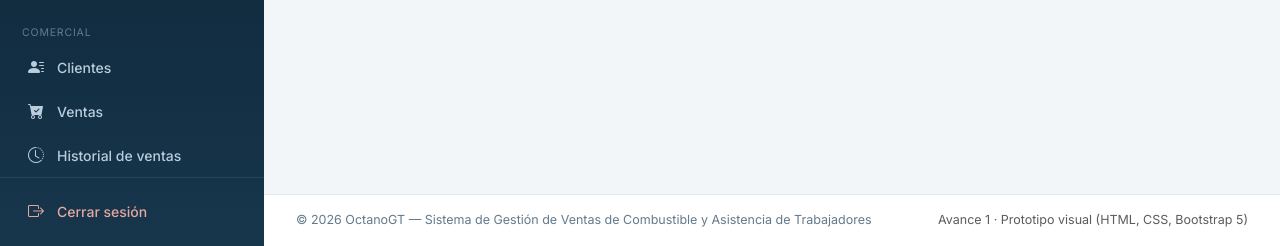
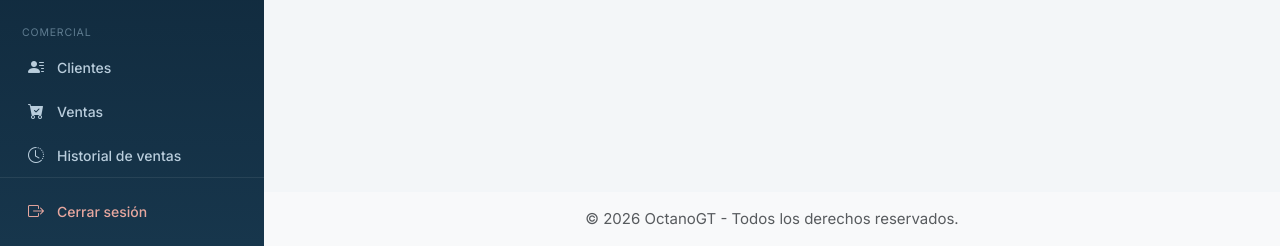
Before and after one commit to jhonas7u7/Sistema-web-para-la-gestion-de-ventas-de-combustible-y-asistencia-de-trabajadores-en-una-gasolinera, a Spring Boot app: page /ventas in a window 1280 px wide. Shown: the part 554-800 px from the top of the page. Run offline with Spring Boot 4, Linux system fonts and the light colour scheme.

Commit message:
Añadiendo footer al fragment

```diff
--- a/src/main/resources/templates/asistencia.html
+++ b/src/main/resources/templates/asistencia.html
@@ -81,10 +81,7 @@
     </div>
 
   </main>
-  <footer class="app-footer">
-    <span>© 2026 OctanoGT — Sistema de Gestión de Ventas de Combustible y Asistencia de Trabajadores</span>
-    <span class="text-muted">Avance 1 · Prototipo visual (HTML, CSS, Bootstrap 5)</span>
-  </footer>
+  <div th:replace="~{fragments/general :: footer}"></div>
 </div>
 </div>
 <script src="https://cdn.jsdelivr.net/npm/bootstrap@5.3.3/dist/js/bootstrap.bundle.min.js"></script>
--- a/src/main/resources/templates/categorias.html
+++ b/src/main/resources/templates/categorias.html
@@ -67,10 +67,7 @@
     </div>
 
   </main>
-  <footer class="app-footer">
-    <span>© 2026 OctanoGT — Sistema de Gestión de Ventas de Combustible y Asistencia de Trabajadores</span>
-    <span class="text-muted">Avance 1 · Prototipo visual (HTML, CSS, Bootstrap 5)</span>
-  </footer>
+  <div th:replace="~{fragments/general :: footer}"></div>
 </div>
 </div>
 <script src="https://cdn.jsdelivr.net/npm/bootstrap@5.3.3/dist/js/bootstrap.bundle.min.js"></script>
--- a/src/main/resources/templates/clientes.html
+++ b/src/main/resources/templates/clientes.html
@@ -68,10 +68,7 @@
     </div>
 
   </main>
-  <footer class="app-footer">
-    <span>© 2026 OctanoGT — Sistema de Gestión de Ventas de Combustible y Asistencia de Trabajadores</span>
-    <span class="text-muted">Avance 1 · Prototipo visual (HTML, CSS, Bootstrap 5)</span>
-  </footer>
+  <div th:replace="~{fragments/general :: footer}"></div>
 </div>
 </div>
 <script src="https://cdn.jsdelivr.net/npm/bootstrap@5.3.3/dist/js/bootstrap.bundle.min.js"></script>
--- a/src/main/resources/templates/contacto.html
+++ b/src/main/resources/templates/contacto.html
@@ -34,10 +34,7 @@
     </div>
 
   </main>
-  <footer class="app-footer">
-    <span>© 2026 OctanoGT — Sistema de Gestión de Ventas de Combustible y Asistencia de Trabajadores</span>
-    <span class="text-muted">Avance 1 · Prototipo visual (HTML, CSS, Bootstrap 5)</span>
-  </footer>
+  <div th:replace="~{fragments/general :: footer}"></div>
 </div>
 </div>
 <script src="https://cdn.jsdelivr.net/npm/bootstrap@5.3.3/dist/js/bootstrap.bundle.min.js"></script>
--- a/src/main/resources/templates/gestion.html
+++ b/src/main/resources/templates/gestion.html
@@ -74,10 +74,7 @@
     </div>
 
   </main>
-  <footer class="app-footer">
-    <span>© 2026 OctanoGT — Sistema de Gestión de Ventas de Combustible y Asistencia de Trabajadores</span>
-    <span class="text-muted">Avance 1 · Prototipo visual (HTML, CSS, Bootstrap 5)</span>
-  </footer>
+  <div th:replace="~{fragments/general :: footer}"></div>
 </div>
 </div>
 <script src="https://cdn.jsdelivr.net/npm/bootstrap@5.3.3/dist/js/bootstrap.bundle.min.js"></script>
--- a/src/main/resources/templates/historial-ventas.html
+++ b/src/main/resources/templates/historial-ventas.html
@@ -61,10 +61,7 @@
     </div>
 
   </main>
-  <footer class="app-footer">
-    <span>© 2026 OctanoGT — Sistema de Gestión de Ventas de Combustible y Asistencia de Trabajadores</span>
-    <span class="text-muted">Avance 1 · Prototipo visual (HTML, CSS, Bootstrap 5)</span>
-  </footer>
+  <div th:replace="~{fragments/general :: footer}"></div>
 </div>
 </div>
 <script src="https://cdn.jsdelivr.net/npm/bootstrap@5.3.3/dist/js/bootstrap.bundle.min.js"></script>
--- a/src/main/resources/templates/inventario.html
+++ b/src/main/resources/templates/inventario.html
@@ -76,10 +76,7 @@
     </div>
 
   </main>
-  <footer class="app-footer">
-    <span>© 2026 OctanoGT — Sistema de Gestión de Ventas de Combustible y Asistencia de Trabajadores</span>
-    <span class="text-muted">Avance 1 · Prototipo visual (HTML, CSS, Bootstrap 5)</span>
-  </footer>
+  <div th:replace="~{fragments/general :: footer}"></div>
 </div>
 </div>
 <script src="https://cdn.jsdelivr.net/npm/bootstrap@5.3.3/dist/js/bootstrap.bundle.min.js"></script>
--- a/src/main/resources/templates/metricas.html
+++ b/src/main/resources/templates/metricas.html
@@ -88,10 +88,7 @@
     </div>
 
   </main>
-  <footer class="app-footer">
-    <span>© 2026 OctanoGT — Sistema de Gestión de Ventas de Combustible y Asistencia de Trabajadores</span>
-    <span class="text-muted">Avance 1 · Prototipo visual (HTML, CSS, Bootstrap 5)</span>
-  </footer>
+  <div th:replace="~{fragments/general :: footer}"></div>
 </div>
 </div>
 <script src="https://cdn.jsdelivr.net/npm/bootstrap@5.3.3/dist/js/bootstrap.bundle.min.js"></script>
--- a/src/main/resources/templates/movimientos.html
+++ b/src/main/resources/templates/movimientos.html
@@ -69,10 +69,7 @@
     </div>
 
   </main>
-  <footer class="app-footer">
-    <span>© 2026 OctanoGT — Sistema de Gestión de Ventas de Combustible y Asistencia de Trabajadores</span>
-    <span class="text-muted">Avance 1 · Prototipo visual (HTML, CSS, Bootstrap 5)</span>
-  </footer>
+  <div th:replace="~{fragments/general :: footer}"></div>
 </div>
 </div>
 <script src="https://cdn.jsdelivr.net/npm/bootstrap@5.3.3/dist/js/bootstrap.bundle.min.js"></script>
--- a/src/main/resources/templates/productos.html
+++ b/src/main/resources/templates/productos.html
@@ -75,10 +75,7 @@
     </div>
 
   </main>
-  <footer class="app-footer">
-    <span>© 2026 OctanoGT — Sistema de Gestión de Ventas de Combustible y Asistencia de Trabajadores</span>
-    <span class="text-muted">Avance 1 · Prototipo visual (HTML, CSS, Bootstrap 5)</span>
-  </footer>
+  <div th:replace="~{fragments/general :: footer}"></div>
 </div>
 </div>
 <script src="https://cdn.jsdelivr.net/npm/bootstrap@5.3.3/dist/js/bootstrap.bundle.min.js"></script>
--- a/src/main/resources/templates/publicidad.html
+++ b/src/main/resources/templates/publicidad.html
@@ -44,10 +44,7 @@
     </div>
 
   </main>
-  <footer class="app-footer">
-    <span>© 2026 OctanoGT — Sistema de Gestión de Ventas de Combustible y Asistencia de Trabajadores</span>
-    <span class="text-muted">Avance 1 · Prototipo visual (HTML, CSS, Bootstrap 5)</span>
-  </footer>
+  <div th:replace="~{fragments/general :: footer}"></div>
 </div>
 </div>
 <script src="https://cdn.jsdelivr.net/npm/bootstrap@5.3.3/dist/js/bootstrap.bundle.min.js"></script>
--- a/src/main/resources/templates/reportes.html
+++ b/src/main/resources/templates/reportes.html
@@ -78,10 +78,7 @@
     </div>
 
   </main>
-  <footer class="app-footer">
-    <span>© 2026 OctanoGT — Sistema de Gestión de Ventas de Combustible y Asistencia de Trabajadores</span>
-    <span class="text-muted">Avance 1 · Prototipo visual (HTML, CSS, Bootstrap 5)</span>
-  </footer>
+  <div th:replace="~{fragments/general :: footer}"></div>
 </div>
 </div>
 <script src="https://cdn.jsdelivr.net/npm/bootstrap@5.3.3/dist/js/bootstrap.bundle.min.js"></script>
--- a/src/main/resources/templates/trabajadores.html
+++ b/src/main/resources/templates/trabajadores.html
@@ -73,10 +73,7 @@
     </div>
 
   </main>
-  <footer class="app-footer">
-    <span>© 2026 OctanoGT — Sistema de Gestión de Ventas de Combustible y Asistencia de Trabajadores</span>
-    <span class="text-muted">Avance 1 · Prototipo visual (HTML, CSS, Bootstrap 5)</span>
-  </footer>
+  <div th:replace="~{fragments/general :: footer}"></div>
 </div>
 </div>
 <script src="https://cdn.jsdelivr.net/npm/bootstrap@5.3.3/dist/js/bootstrap.bundle.min.js"></script>
--- a/src/main/resources/templates/usuarios.html
+++ b/src/main/resources/templates/usuarios.html
@@ -86,10 +86,7 @@
     </div>
 
   </main>
-  <footer class="app-footer">
-    <span>© 2026 OctanoGT — Sistema de Gestión de Ventas de Combustible y Asistencia de Trabajadores</span>
-    <span class="text-muted">Avance 1 · Prototipo visual (HTML, CSS, Bootstrap 5)</span>
-  </footer>
+  <div th:replace="~{fragments/general :: footer}"></div>
 </div>
 </div>
 <script src="https://cdn.jsdelivr.net/npm/bootstrap@5.3.3/dist/js/bootstrap.bundle.min.js"></script>
--- a/src/main/resources/templates/ventas.html
+++ b/src/main/resources/templates/ventas.html
@@ -99,10 +99,7 @@
     </div>
 
   </main>
-  <footer class="app-footer">
-    <span>© 2026 OctanoGT — Sistema de Gestión de Ventas de Combustible y Asistencia de Trabajadores</span>
-    <span class="text-muted">Avance 1 · Prototipo visual (HTML, CSS, Bootstrap 5)</span>
-  </footer>
+  <div th:replace="~{fragments/general :: footer}"></div>
 </div>
 </div>
 <script src="https://cdn.jsdelivr.net/npm/bootstrap@5.3.3/dist/js/bootstrap.bundle.min.js"></script>
```
